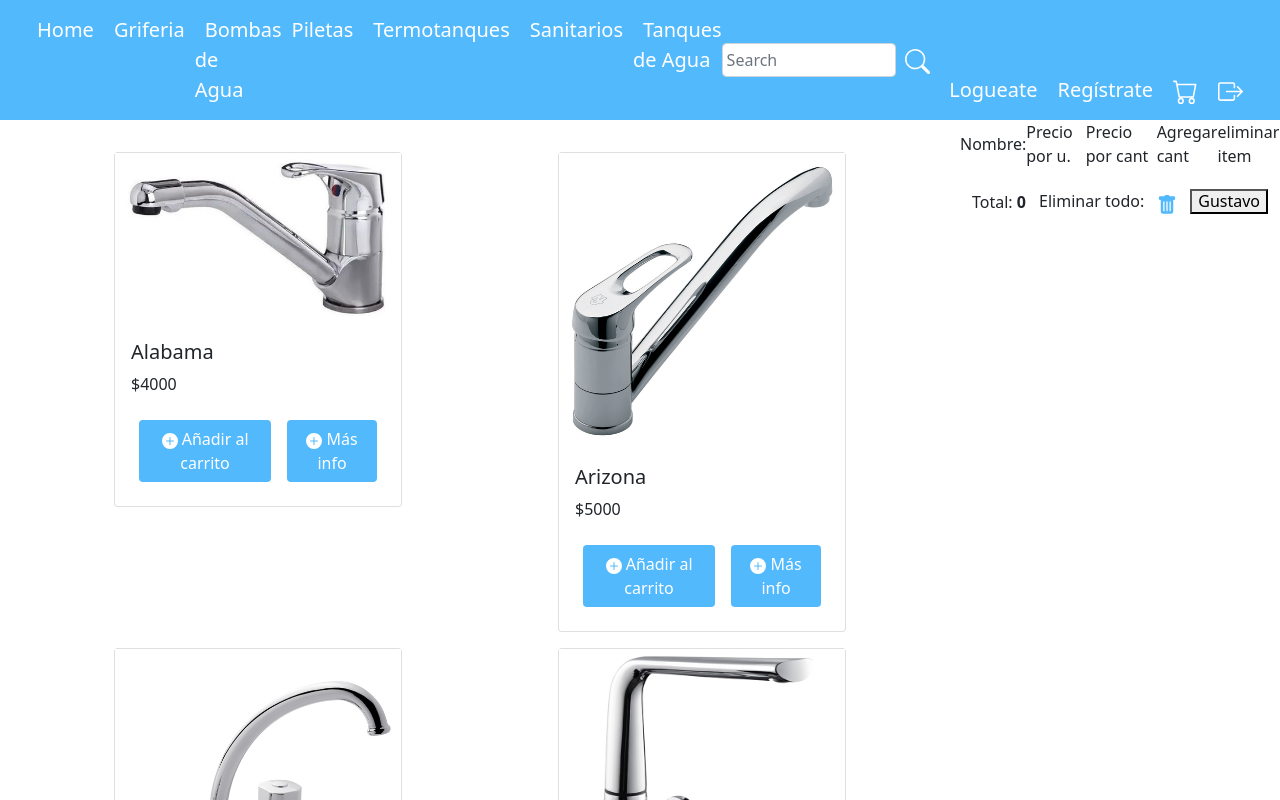
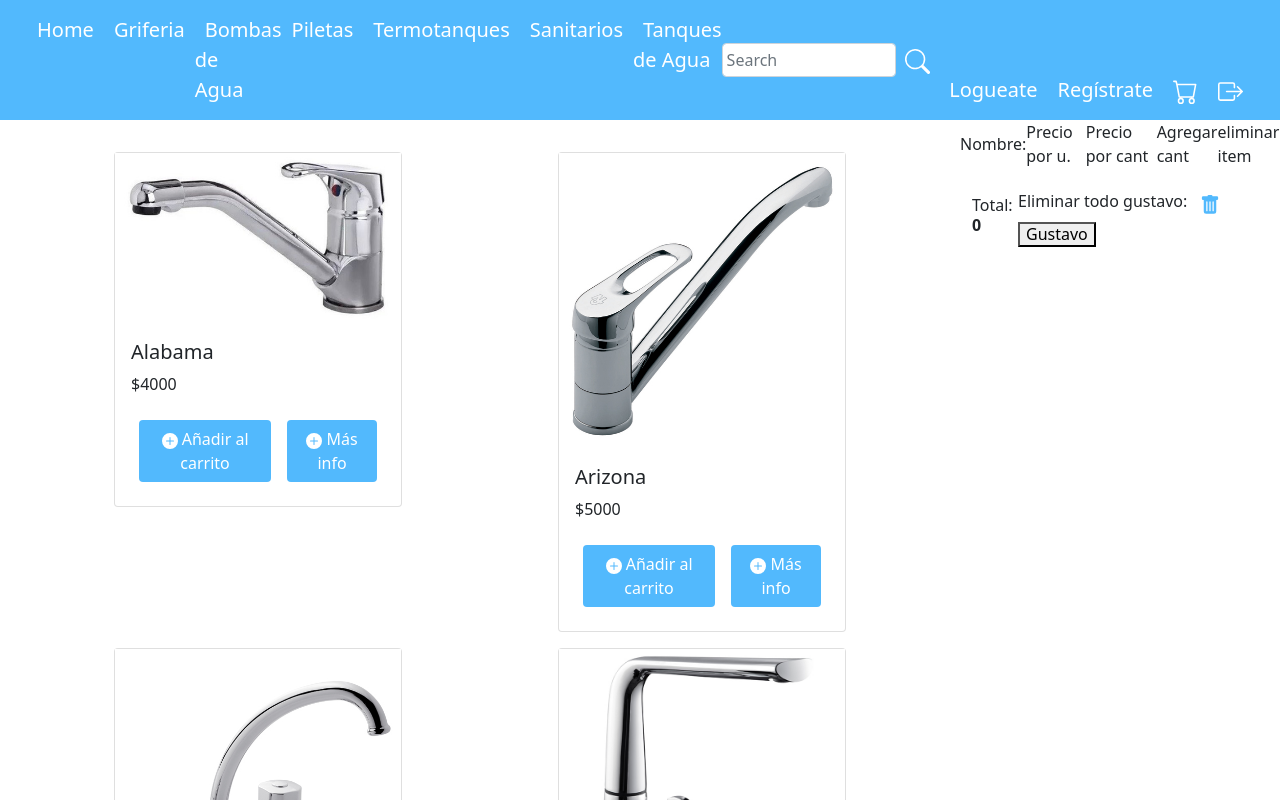
Before and after one commit to iPizza507/SanitariosG, a React (Create React App) app: page /griferia in a window 1280 px wide. Shown: the top 800 px of the page. Built offline with nearby package versions, Linux system fonts and the light colour scheme.

Commit message:
añadiendo2

```diff
--- a/src/Components/Carrito/CarritoDeCompra.js
+++ b/src/Components/Carrito/CarritoDeCompra.js
@@ -115,7 +115,7 @@ export default function CarritoDeCompra() {
               Total: <strong>{total}</strong>
             </h6>
             <h6>
-              Eliminar todo:
+              Eliminar todo gustavo:
               <button
                 type="button"
                 className="btn btn-icon-trash"
```
